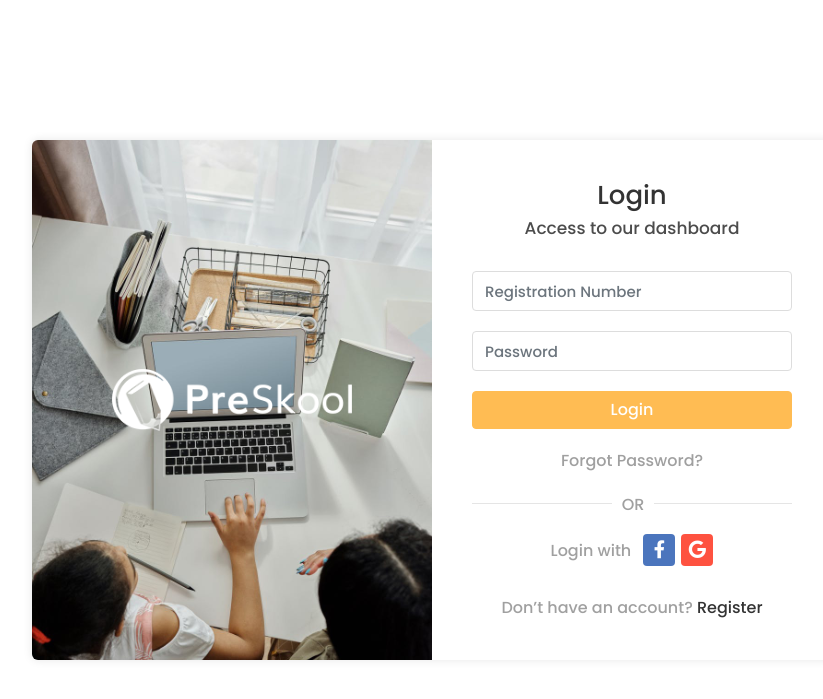
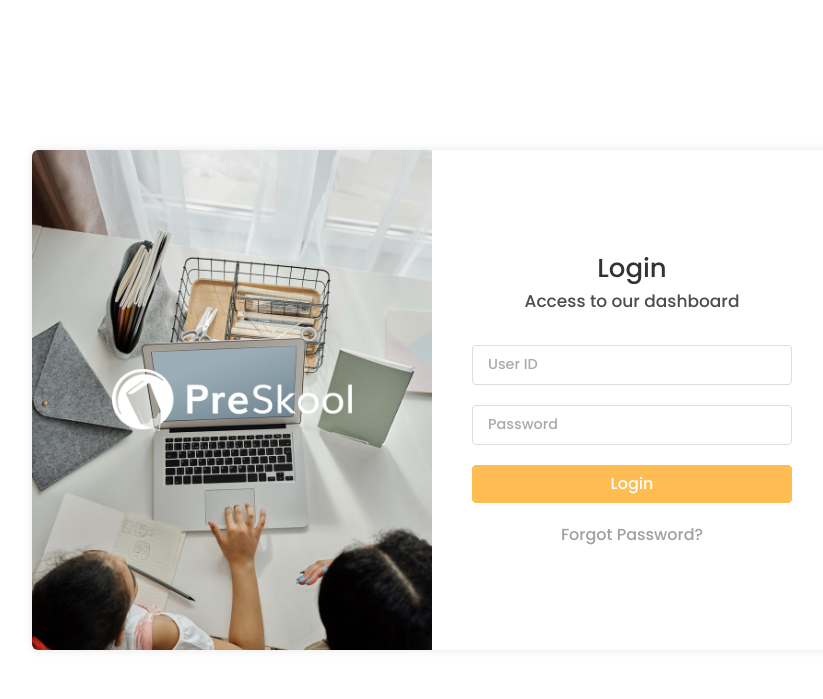
Before and after one commit to RAKIB6348/sms_project, a Django app: page / in a window 1280 px wide. Shown: the top 699 px of the page, without its empty margins (208-1031 px from the left). Run offline with Django 5.2, Linux system fonts and the light colour scheme; some libraries are stand-ins or nearby versions.

Commit message:
make it floating label desing

```diff
--- a/templates/login.html
+++ b/templates/login.html
@@ -13,6 +13,20 @@
     <link rel="stylesheet" href="{% static 'assets/plugins/fontawesome/css/fontawesome.min.css' %}">
     <link rel="stylesheet" href="{% static 'assets/plugins/fontawesome/css/all.min.css' %}">
     <link rel="stylesheet" href="{% static 'assets/css/style.css' %}">
+    <style>
+        .floating-label { position: relative; }
+        .floating-label label {
+            position: absolute; top: 50%; left: 0.75rem;
+            transform: translateY(-50%); transition: 0.2s ease all;
+            color: #aaa; pointer-events: none; font-size: 0.9rem;
+            background: #fff; padding: 0 4px;
+        }
+        .floating-label .form-control:focus ~ label,
+        .floating-label .form-control:not(:placeholder-shown) ~ label {
+            top: 0; transform: translateY(-50%) scale(0.85);
+            color: #667b9e;
+        }
+    </style>
 </head>
 
 <body>
@@ -32,11 +46,13 @@
                             {% endif %}
                             <form method="post">
                                 {% csrf_token %}
-                                <div class="form-group">
-                                    <input class="form-control" type="text" name="registration_no" placeholder="Registration Number" required>
+                                <div class="form-group floating-label">
+                                    <input class="form-control" type="text" name="registration_no" placeholder="User ID" required>
+                                    <label>User ID</label>
                                 </div>
-                                <div class="form-group">
+                                <div class="form-group floating-label">
                                     <input class="form-control" type="password" name="password" placeholder="Password" required>
+                                    <label>Password</label>
                                 </div>
                                 <div class="form-group">
                                     <button class="btn btn-primary btn-block" type="submit">Login</button>
@@ -44,17 +60,6 @@
                             </form>
                             <div class="text-center forgotpass"><a href="forgot-password.html">Forgot Password?</a>
                             </div>
-                            <div class="login-or">
-                                <span class="or-line"></span>
-                                <span class="span-or">or</span>
-                            </div>
-                            <div class="social-login">
-                                <span>Login with</span>
-                                <a href="#" class="facebook"><i class="fab fa-facebook-f"></i></a><a href="#"
-                                    class="google"><i class="fab fa-google"></i></a>
-                            </div>
-                            <div class="text-center dont-have">Don’t have an account? <a
-                                    href="register.html">Register</a></div>
                         </div>
                     </div>
                 </div>
```
Also changed, not shown: db.sqlite3.
